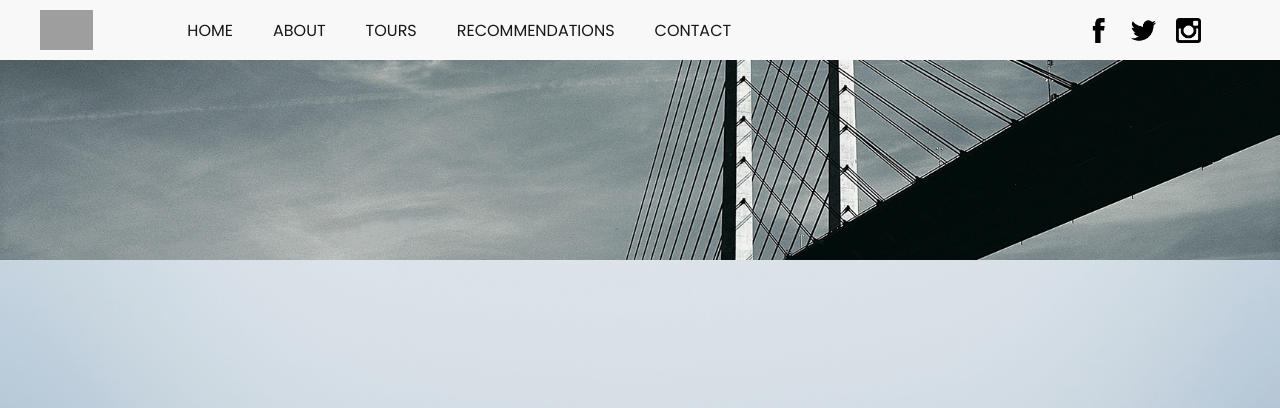
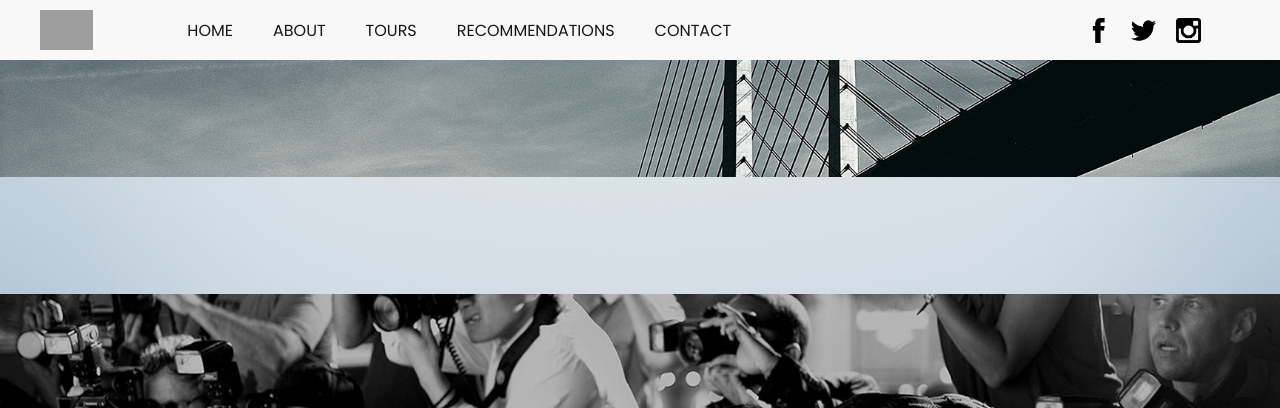
Before and after one commit to EduardCarmocanu/nordic-noir, a PHP site: page /tours.php in a window 1280 px wide. Shown: the top 408 px of the page. Run offline with PHP 8.4, Linux system fonts and the light colour scheme; some libraries are stand-ins or nearby versions; grey boxes are pictures that could not be loaded.

Commit message:
Updated tours

```diff
--- a/tours.php
+++ b/tours.php
@@ -14,22 +14,22 @@
 
 	<main>
 		<section class="tours-wrapper">
-			<div class="tour tour-wrapper no-overflow quarter-view-height full-width text-center has-background white" id="tour-1">
+			<div class="tour tour-wrapper no-overflow full-width text-center has-background white" id="tour-1">
 				<div class="tour-content-wrapper relative full-height full-width">
 					<h2 class="tour-name pt-5" id="0">The bridge</h2>
 				</div>
 			</div>
-			<div class="tour tour-wrapper no-overflow quarter-view-height full-width text-center has-background white" id="tour-2">
+			<div class="tour tour-wrapper no-overflow full-width text-center has-background white" id="tour-2">
 				<div class="tour-content-wrapper relative full-height full-width">
 					<h2 class="tour-name pt-5" id="1">The killing</h2>
 				</div>
 			</div>
-			<div class="tour tour-wrapper no-overflow quarter-view-height full-width text-center has-background white" id="tour-3">
+			<div class="tour tour-wrapper no-overflow full-width text-center has-background white" id="tour-3">
 				<div class="tour-content-wrapper relative full-height full-width">
 					<h2 class="tour-name pt-5" id="2">Borgen</h2>
 				</div>
 			</div>
-			<div class="tour tour-wrapper no-overflow quarter-view-height full-width text-center has-background white" id="tour-4">
+			<div class="tour tour-wrapper no-overflow full-width text-center has-background white" id="tour-4">
 				<div class="tour-content-wrapper relative full-height full-width">
 					<h2 class="tour-name pt-5" id="3">Private tours</h2>
 				</div>
```
